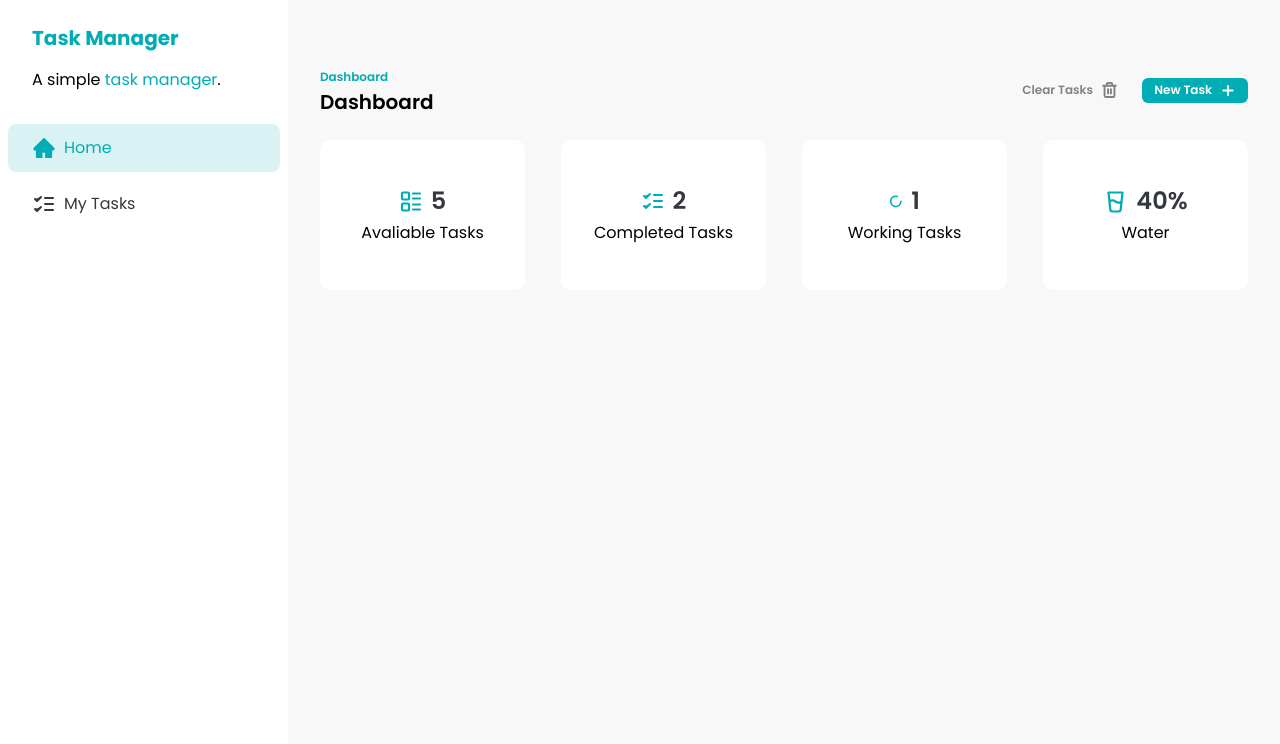
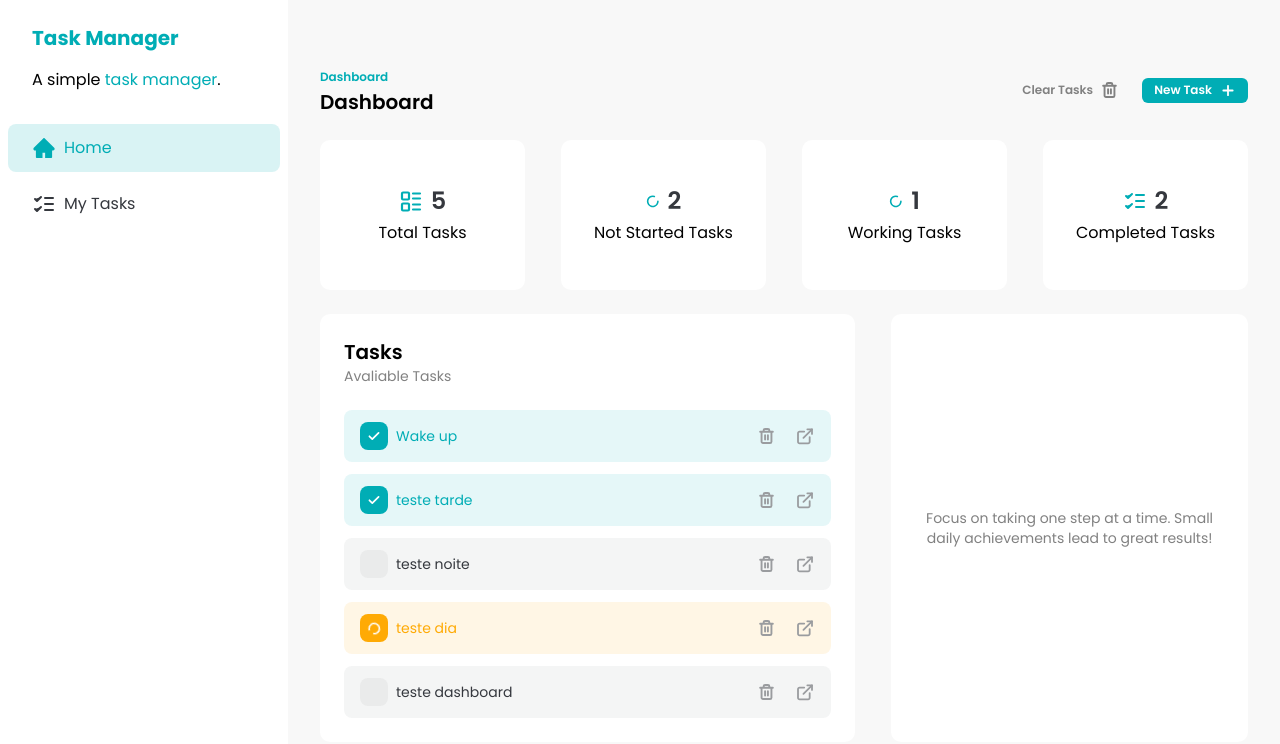
Before and after one commit to guitessmann09/fsc-task-manager, a React (Vite) app: page / in a window 1280 px wide. Shown: the top 744 px of the page. Built offline with nearby package versions, Linux system fonts and the light colour scheme; data requests are answered from the project's data file.

Commit message:
feat: add task display and motivational phrase to the home page

```diff
--- a/src/components/DashboardCards.jsx
+++ b/src/components/DashboardCards.jsx
@@ -1,9 +1,4 @@
-import {
-  GlassWaterIcon,
-  ProgressIcon,
-  Tasks2Icon,
-  TasksIcon,
-} from '../assets/icons'
+import { ProgressIcon, Tasks2Icon, TasksIcon } from '../assets/icons'
 import { useGetTasks } from '../hooks/data/use-get-tasks'
 import DashboardCard from './DashboardCard'
 
@@ -15,17 +10,20 @@ const DashboardCards = () => {
   const workingTasks = tasks?.filter(
     (tasks) => tasks.status === 'in_progress'
   ).length
+  const notStartedTasks = tasks?.filter(
+    (tasks) => tasks.status === 'not_started'
+  ).length
   return (
     <div className="grid grid-cols-4 gap-9">
       <DashboardCard
         icon={<Tasks2Icon />}
         mainText={tasks?.length}
-        secondaryText="Avaliable Tasks"
+        secondaryText="Total Tasks"
       />
       <DashboardCard
-        icon={<TasksIcon />}
-        mainText={completedTasks}
-        secondaryText="Completed Tasks"
+        icon={<ProgressIcon />}
+        mainText={notStartedTasks}
+        secondaryText="Not Started Tasks"
       />
       <DashboardCard
         icon={<ProgressIcon />}
@@ -33,9 +31,9 @@ const DashboardCards = () => {
         secondaryText="Working Tasks"
       />
       <DashboardCard
-        icon={<GlassWaterIcon />}
-        mainText="40%"
-        secondaryText="Water"
+        icon={<TasksIcon />}
+        mainText={completedTasks}
+        secondaryText="Completed Tasks"
       />
     </div>
   )
--- a/src/components/TaskItem.jsx
+++ b/src/components/TaskItem.jsx
@@ -11,7 +11,7 @@ import { useDeleteTask } from '../hooks/data/use-delete-task.js'
 import { useUpdateTask } from '../hooks/data/use-update-task.js'
 import Button from './Button'
 
-const TaksItem = ({ task }) => {
+const TasksItem = ({ task }) => {
   const { mutate: deleteTask, isPending } = useDeleteTask(task.id)
   const { mutate } = useUpdateTask(task.id)
 
@@ -107,4 +107,4 @@ const TaksItem = ({ task }) => {
   )
 }
 
-export default TaksItem
+export default TasksItem
--- a/src/pages/Home.jsx
+++ b/src/pages/Home.jsx
@@ -1,14 +1,36 @@
 import DashboardCards from '../components/DashboardCards'
 import Header from '../components/Header'
 import Sidebar from '../components/Sidebar'
+import TaskItem from '../components/TaskItem'
+import { useGetTasks } from '../hooks/data/use-get-tasks'
 
 const HomePage = () => {
+  const { data: tasks } = useGetTasks()
   return (
     <div className="flex">
       <Sidebar />
       <div className="w-full space-y-6 px-8 py-16">
         <Header subtitle="Dashboard" title="Dashboard" />
         <DashboardCards />
+        <div className="grid grid-cols-[1.5fr,1fr] gap-9">
+          <div className="space-y-6 rounded-[10px] bg-white p-6">
+            <div>
+              <h3 className="text-xl font-semibold">Tasks</h3>
+              <p className="text-sm text-brand-dark-gray">Avaliable Tasks</p>
+            </div>
+            <div className="space-y-3">
+              {tasks?.map((task) => (
+                <TaskItem key={task.id} task={task} />
+              ))}
+            </div>
+          </div>
+          <div className="flex items-center justify-center space-y-6 rounded-[10px] bg-white p-6">
+            <p className="text-center text-sm text-brand-dark-gray">
+              Focus on taking one step at a time. Small daily achievements lead
+              to great results!
+            </p>
+          </div>
+        </div>
       </div>
     </div>
   )
```
